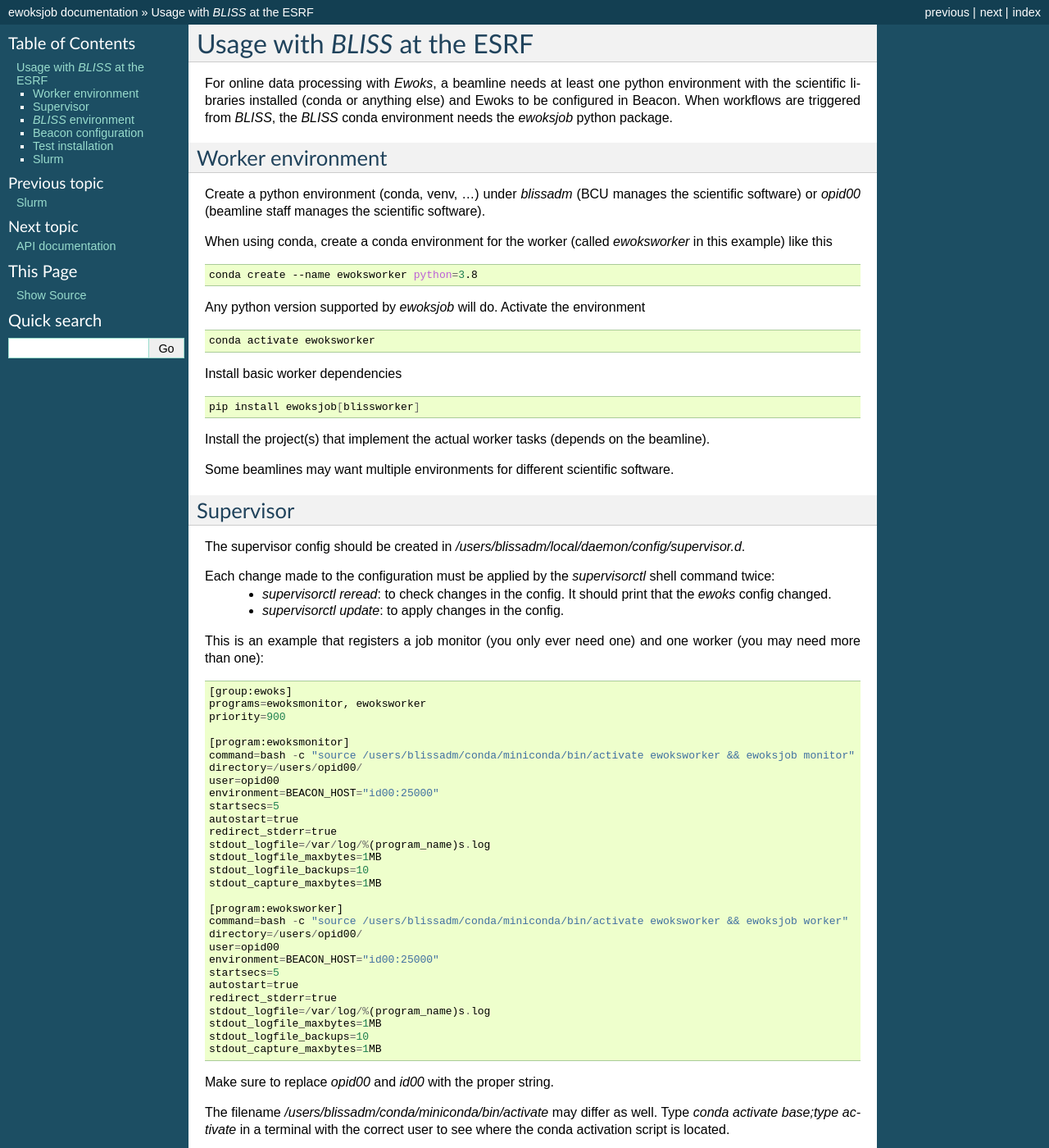
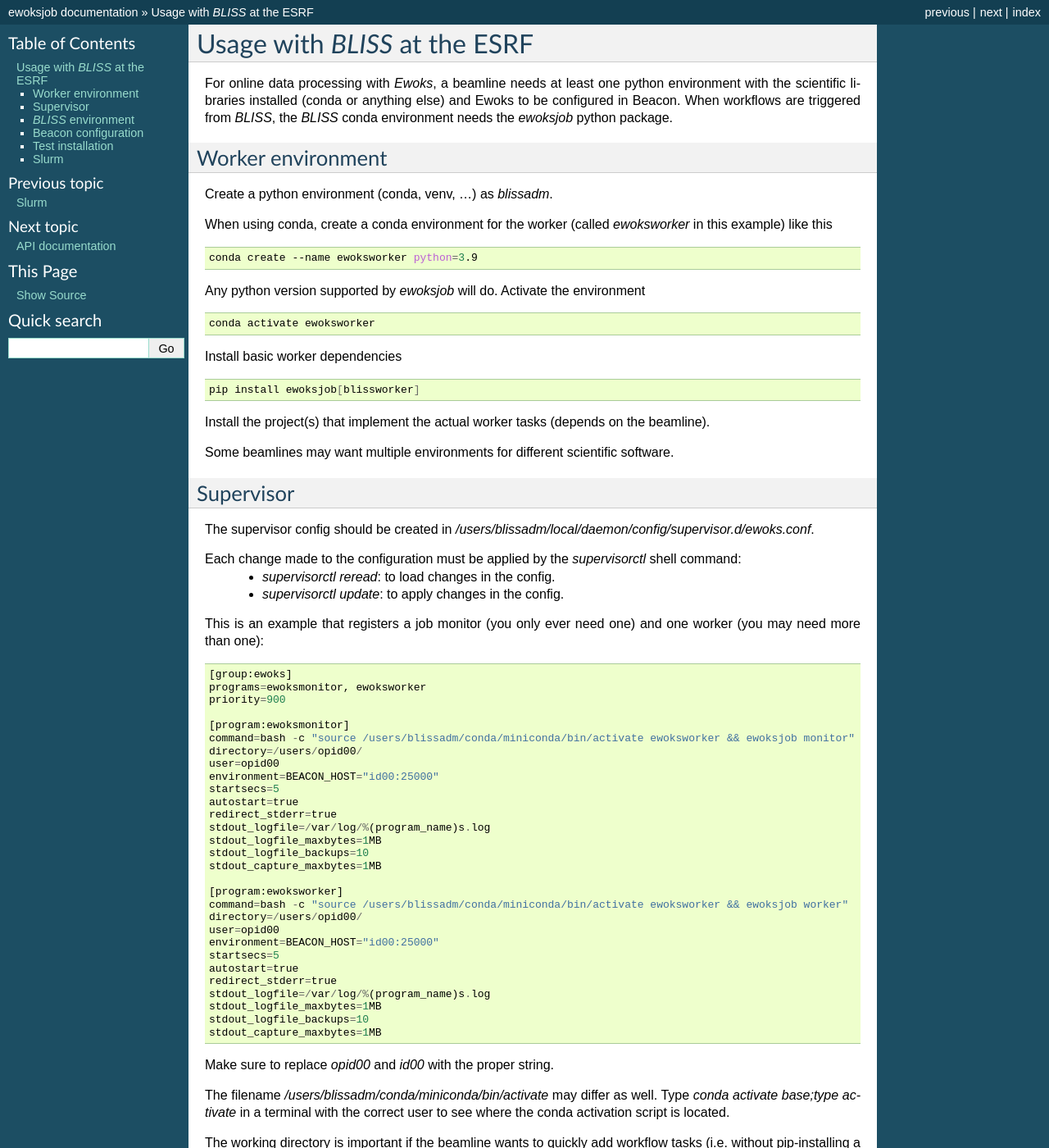
Before and after one commit to ewoks-kit/ewoksjob, a Sphinx documentation site: the page built from doc/bliss.rst, in a window 1280 px wide and 1400 px high. Shown: the whole window at 82% size. Built offline with Sphinx 7.4.7, drawn with Linux system fonts in a browser that asks for light colours; some of the changed text lies outside the part shown.

Commit message:
update Bliss docs

```diff
--- a/doc/bliss.rst
+++ b/doc/bliss.rst
@@ -11,14 +11,13 @@ the *ewoksjob* python package.
 Worker environment
 ------------------
 
-Create a python environment (conda, venv, ...) under *blissadm* (BCU manages the scientific software)
-or *opid00* (beamline staff manages the scientific software).
+Create a python environment (conda, venv, ...) as *blissadm*.
 
 When using conda, create a conda environment for the worker (called `ewoksworker` in this example) like this
 
 .. code:: bash
 
-    conda create --name ewoksworker python=3.8
+    conda create --name ewoksworker python=3.9
 
 Any python version supported by `ewoksjob` will do. Activate the environment
 
@@ -39,10 +38,10 @@ Some beamlines may want multiple environments for different scientific software.
 Supervisor
 ----------
 
-The supervisor config should be created in `/users/blissadm/local/daemon/config/supervisor.d`.
+The supervisor config should be created in `/users/blissadm/local/daemon/config/supervisor.d/ewoks.conf`.
 
-Each change made to the configuration must be applied by the `supervisorctl` shell command twice:
-  - `supervisorctl reread`: to check changes in the config. It should print that the `ewoks` config changed.
+Each change made to the configuration must be applied by the `supervisorctl` shell command:
+  - `supervisorctl reread`: to load changes in the config.
   - `supervisorctl update`: to apply changes in the config.
 
 This is an example that registers a job monitor (you only ever need one) and one worker (you may need more than one):
```
Also changed, not shown: other parts of doc/bliss.rst (+12 -7 lines).
